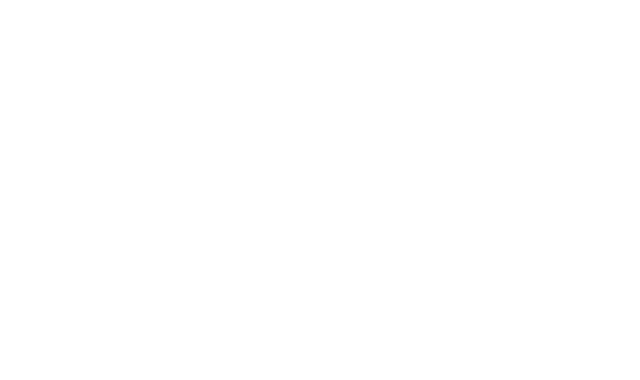
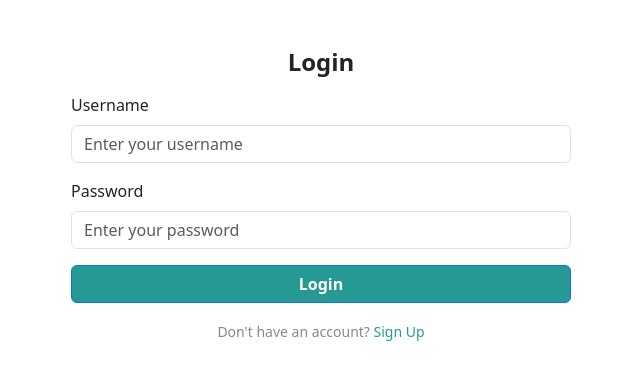
Before and after one commit to Jeeda2004/finalProject, an Angular app: page /login in a window 1280 px wide. Before the commit this address led to /. Shown: the top 380 px of the page, without its empty margins (319-959 px from the left). Built offline with nearby package versions, Linux system fonts and the light colour scheme.

Commit message:
login completed and integrated

```diff
--- a/src/app/app-routing.module.ts
+++ b/src/app/app-routing.module.ts
@@ -2,10 +2,12 @@
 import { RouterModule, Routes } from '@angular/router';
 import { SignUpComponent } from './sign-up/sign-up.component';
 import { HomePageComponent } from './home-page/home-page.component';
+import { LoginComponent } from './login/login.component';
 
 const routes: Routes = [
   { path: 'signup', component: SignUpComponent },
   { path: 'home', component: HomePageComponent },
+  { path: 'login', component: LoginComponent },
   { path: '', redirectTo: '/signup', pathMatch: 'full' }
 ];
 
--- a/src/app/app.module.ts
+++ b/src/app/app.module.ts
@@ -6,12 +6,14 @@
 import { SignUpComponent } from './sign-up/sign-up.component';
 import { HomePageComponent } from './home-page/home-page.component';
 import { AppRoutingModule } from './app-routing.module';
+import { LoginComponent } from './login/login.component';
 
 @NgModule({
   declarations: [
     AppComponent,
     SignUpComponent,
-    HomePageComponent
+    HomePageComponent,
+    LoginComponent
   ],
   imports: [
     BrowserModule,
--- /dev/null
+++ b/src/app/login/login.component.css
@@ -0,0 +1,42 @@
+form {
+    max-width: 500px;
+    margin: 0 auto;
+  }
+
+  button {
+    background-color: rgba(23, 146, 142, 0.933);
+    color: white;
+    font-weight: bold;
+  }
+
+  button:hover {
+    background-color: rgba(12, 74, 72, 0.933);
+    color: white;
+    font-weight: bold;
+    cursor: pointer;
+  }
+
+  h4 {
+    font-weight: bold;
+  }
+
+  .mb-3 {
+    margin-bottom: 1rem;
+  }
+
+  .text-center {
+    text-align: center;
+  }
+
+  small {
+    color: #888;
+  }
+
+  a {
+    text-decoration: none;
+    color: rgba(23, 146, 142, 0.933);
+  }
+
+  a:hover {
+    color: rgba(12, 74, 72, 0.933);
+  }
--- /dev/null
+++ b/src/app/login/login.component.html
@@ -0,0 +1,32 @@
+<div class="mt-5 text-center">
+    <h4>Login</h4>
+  </div>
+
+  <form #loginForm="ngForm" (ngSubmit)="onSubmit(loginForm)" class="mt-3" novalidate>
+    <!-- Username -->
+    <div class="mb-3">
+      <label for="username" class="form-label">Username</label>
+      <input type="text" class="form-control" name="username" id="username" placeholder="Enter your username" [(ngModel)]="username" required />
+      <small *ngIf="loginForm.submitted && !loginForm.controls['username']?.valid" class="text-danger">
+        Username is required.
+      </small>
+    </div>
+
+    <!-- Password -->
+    <div class="mb-3">
+      <label for="password" class="form-label">Password</label>
+      <input type="password" class="form-control" name="password" id="password" placeholder="Enter your password" [(ngModel)]="password" required />
+      <small *ngIf="loginForm.submitted && !loginForm.controls['password']?.valid" class="text-danger">
+        Password is required.
+      </small>
+    </div>
+
+    <!-- Submit Button -->
+    <div class="d-grid">
+      <button type="submit" class="btn btn-primary">Login</button>
+    </div>
+  </form>
+
+  <div class="mt-3 text-center">
+    <small>Don't have an account? <a href="#">Sign Up</a></small>
+  </div>
--- /dev/null
+++ b/src/app/login/login.component.ts
@@ -0,0 +1,53 @@
+import { Component } from '@angular/core';
+import { StudentService } from '../student.service';
+import { Router } from '@angular/router';
+
+@Component({
+  selector: 'app-login',
+  templateUrl: './login.component.html',
+  styleUrls: ['./login.component.css']
+})
+export class LoginComponent {
+  username: string = '';
+  password: string = '';
+
+  constructor(
+    private studentService: StudentService,
+    private router: Router
+  ) {}
+
+  onSubmit(form: any) {
+    if (form.valid) {
+      console.log({
+        username: this.username,
+        password: this.password
+      });
+
+      // Send login request to the backend
+      this.studentService.loginStudent(this.username, this.password).subscribe({
+        next: (response) => {
+          console.log('Login successful!', response);
+
+          // Store the student data in localStorage after successful login
+          const studentData = {
+            firstName: response.first_name,
+            lastName: response.last_name,
+            username: response.username
+          };
+
+          // Store the session in localStorage
+          localStorage.setItem('currentStudent', JSON.stringify(studentData));
+
+          // Navigate to home page on successful login
+          this.router.navigate(['/home']);
+        },
+        error: (error) => {
+          console.error('Login failed:', error);
+          // Show an error message or alert
+        }
+      });
+    } else {
+      console.log('Form is invalid!');
+    }
+  }
+}
--- a/src/app/sign-up/sign-up.component.html
+++ b/src/app/sign-up/sign-up.component.html
@@ -54,5 +54,5 @@
   </div>
 </form>
 <div class="mt-3 text-center">
-  <small>Already have an account? <a href="#">Log In</a></small>
+  <small>Already have an account? <a href="/login">Log In</a></small>
 </div>
--- a/src/app/student.service.ts
+++ b/src/app/student.service.ts
@@ -44,6 +44,7 @@
               username: response.username
             };
             localStorage.setItem('currentStudent', JSON.stringify(studentData)); // Store student data in localStorage
+
           }
         })
       );
```
Also changed, not shown: 2 other files (tests, documents, lock files or other folders).
